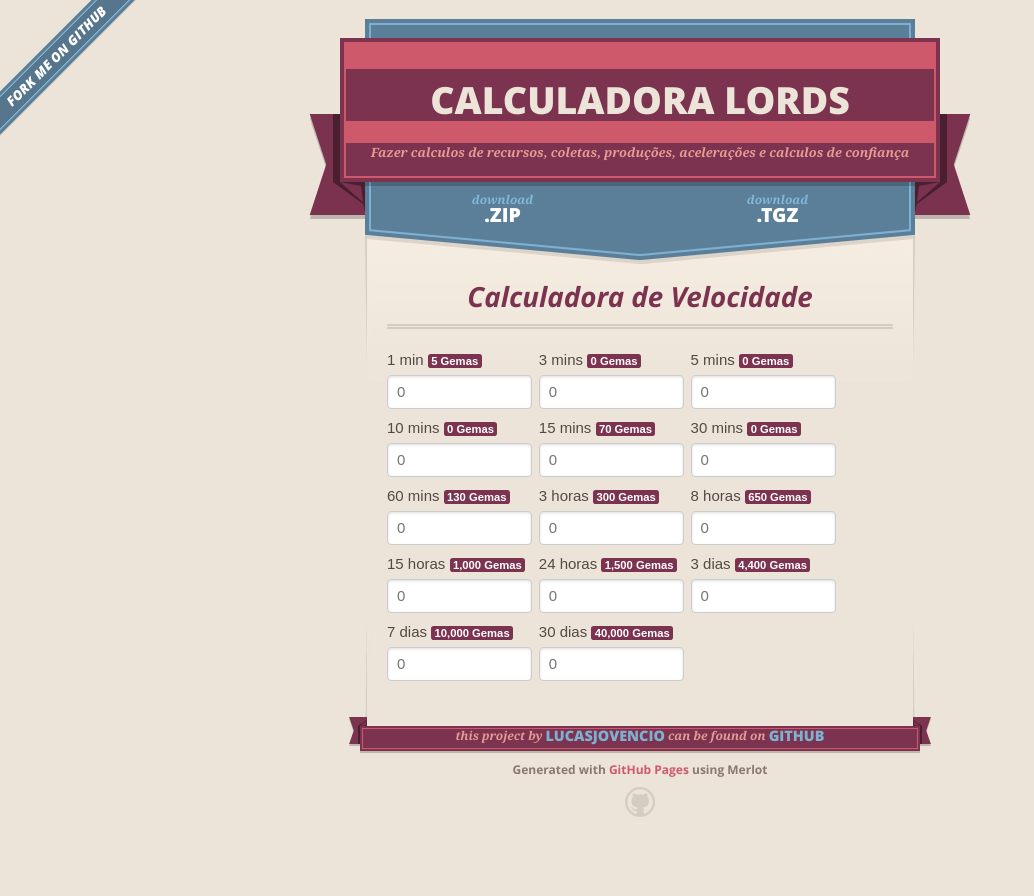
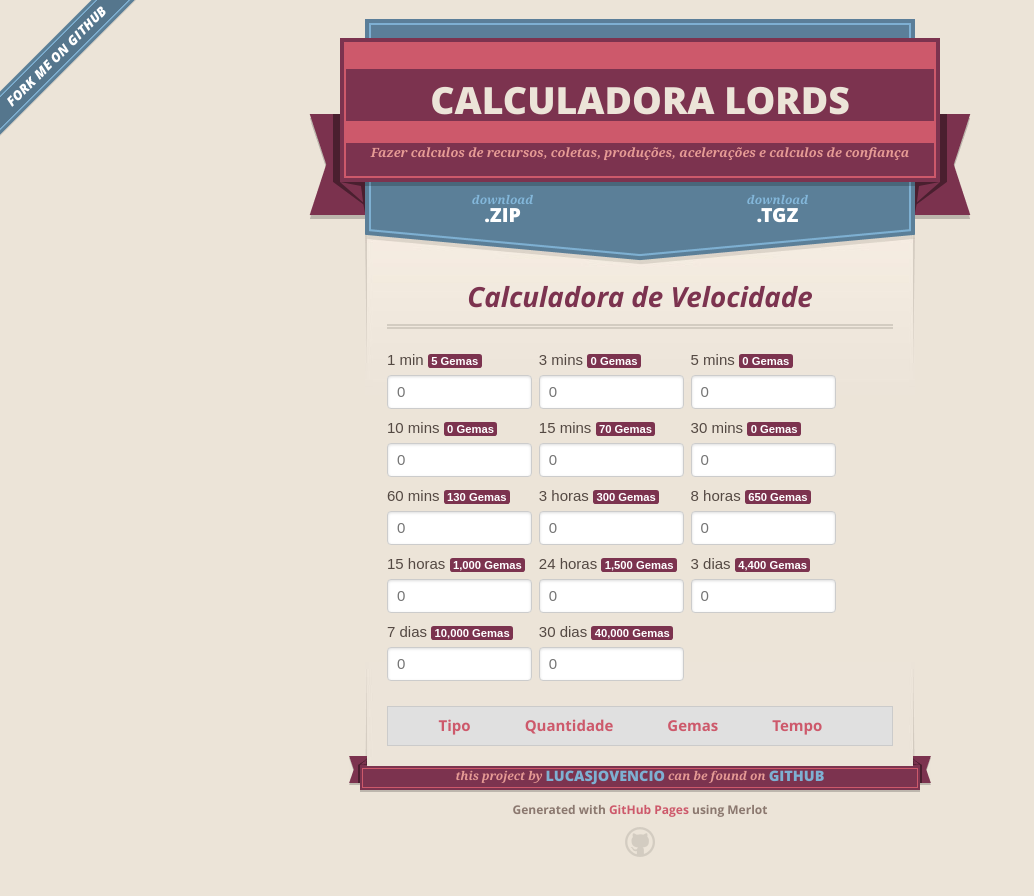
Before and after one commit to lucasjovencio/lordesmobile, a Jekyll site: the page built from index.md, in a window 1280 px wide. Shown: the top 896 px of the page, without its empty margins (0-1034 px from the left). Built offline with Jekyll 4.4.1, drawn with Linux system fonts in a browser that asks for light colours; nearby versions of some CDN libraries.

Commit message:
Update personalizado.css

```diff
--- a/assets/css/personalizado.css
+++ b/assets/css/personalizado.css
@@ -42,6 +42,6 @@
     padding: .5em 0.9em;
 }
 
-.pure-table tr{
+.pure-table tbody>tr{
     display: none;
 }
```
